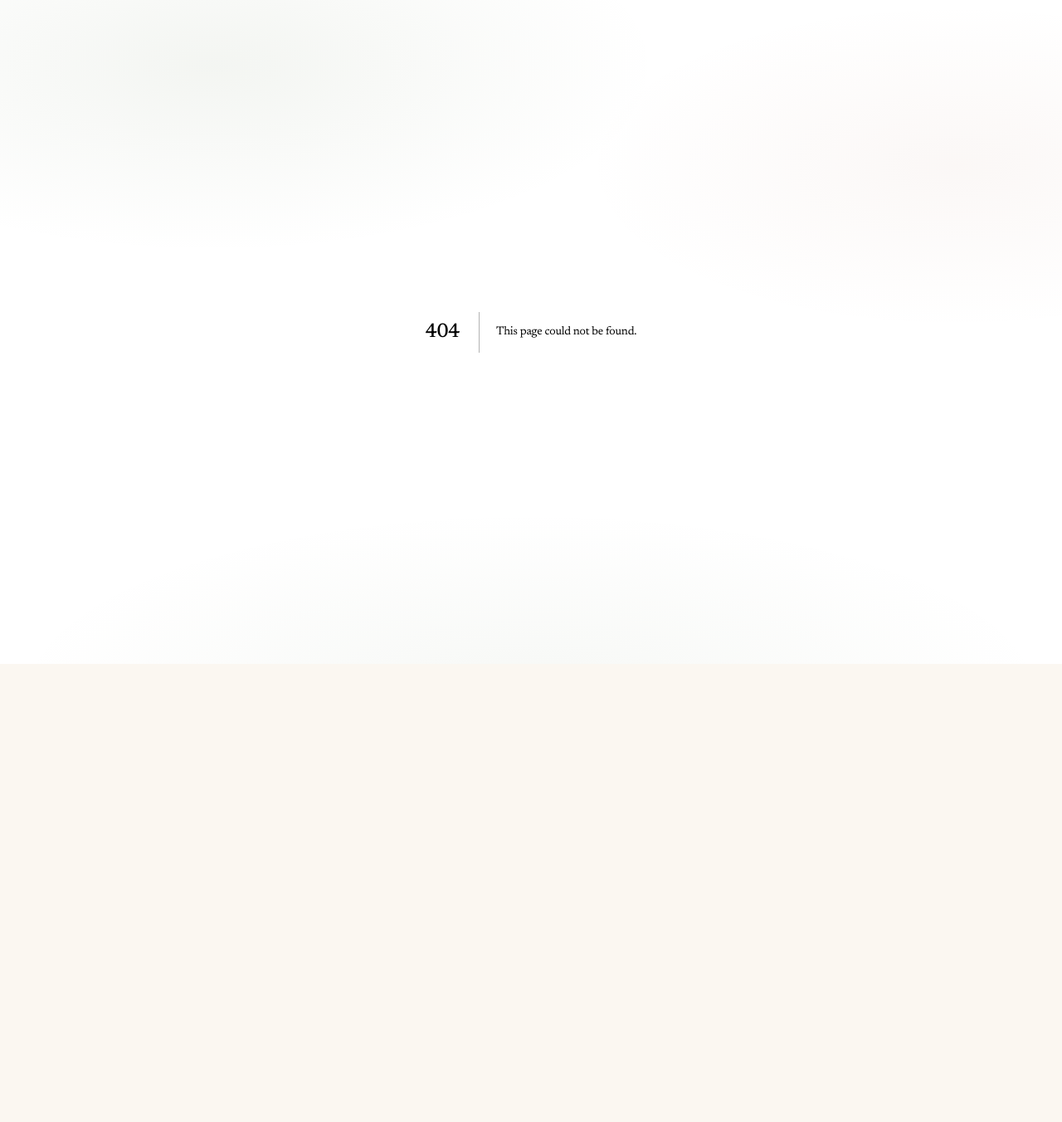
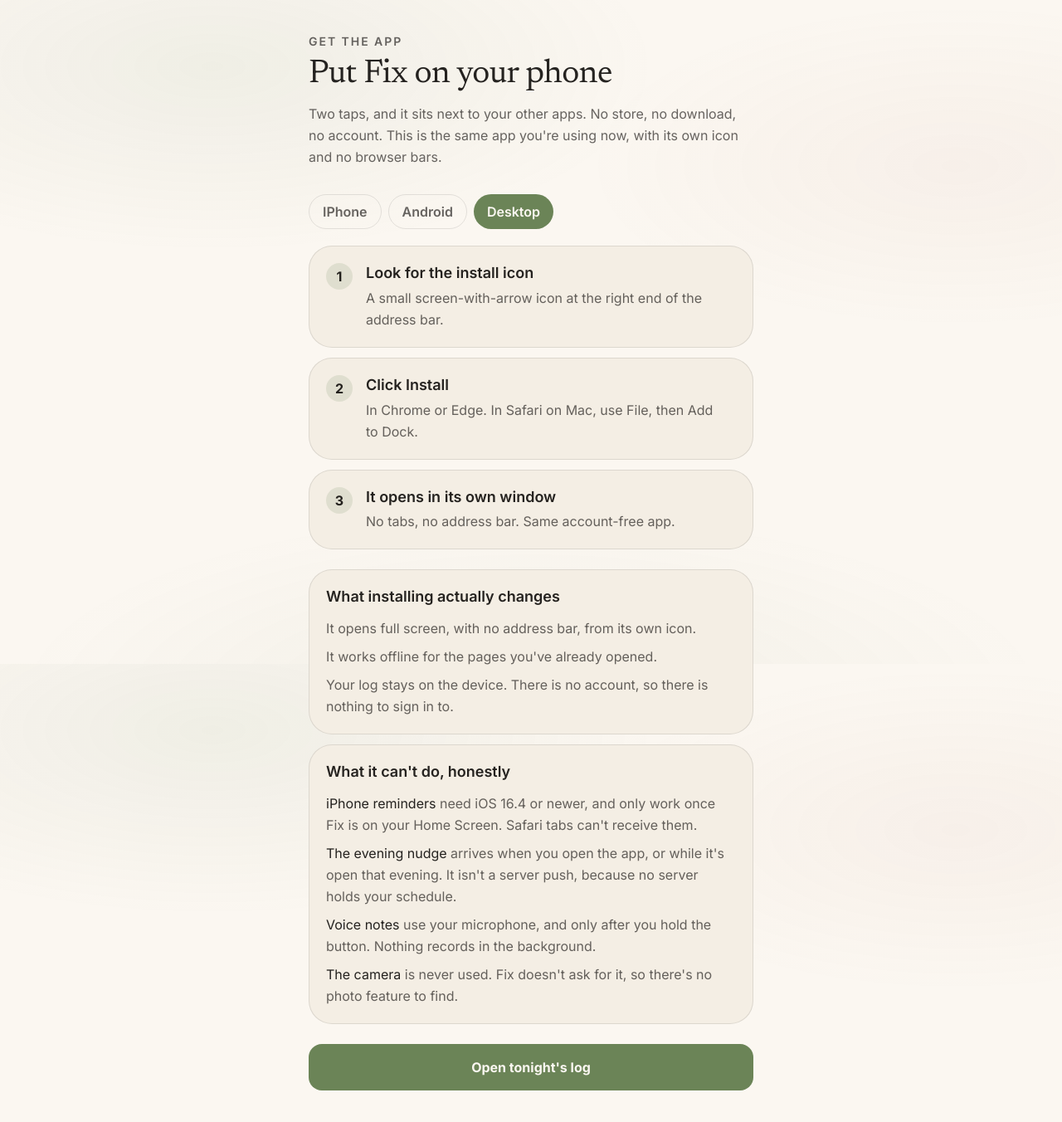
Before and after one commit to chimpunk-ai/freezefix, a Next.js app: page /install in a window 1280 px wide. Before the commit this address had no page. Shown: the whole page at 83% size. Before the commit the page ends 800 px from the top, so only its background shows below. Built offline with nearby package versions, Linux system fonts and the light colour scheme.

Commit message:
AppJet agent update (2 files)
- pwa: install guide with per-platform steps and honest capability limits
- pwa: add /install route

```diff
--- /dev/null
+++ b/app/install/page.tsx
@@ -0,0 +1,33 @@
+import type { Metadata } from "next";
+import InstallGuide from "@/components/InstallGuide";
+
+export const metadata: Metadata = {
+  title: "Install Fix on your phone",
+  description:
+    "Add Fix to your Home Screen on iPhone or Android. Opens full screen from its own icon, works offline, no app store and no account.",
+  alternates: { canonical: "/install" },
+  openGraph: {
+    title: "Install Fix on your phone",
+    description: "Home Screen on iPhone, Install app on Android. No store, no account.",
+    url: "/install",
+  },
+};
+
+export default function Page() {
+  return (
+    <main className="mx-auto max-w-xl px-5 py-10">
+      <p className="text-sm font-semibold uppercase tracking-[0.14em] text-ink-soft">Get the app</p>
+      <h1 className="mt-2 font-display text-[2.5rem] leading-[1.1] text-ink">
+        Put Fix on your phone
+      </h1>
+      <p className="mt-3 text-base leading-relaxed text-ink-soft">
+        Two taps, and it sits next to your other apps. No store, no download, no account. This is
+        the same app you&apos;re using now, with its own icon and no browser bars.
+      </p>
+
+      <div className="mt-8">
+        <InstallGuide />
+      </div>
+    </main>
+  );
+}
--- /dev/null
+++ b/components/InstallGuide.tsx
@@ -0,0 +1,120 @@
+"use client";
+
+import { useEffect, useState } from "react";
+
+// The install instructions, split by platform because the gestures are
+// genuinely different and a single "add to home screen" paragraph helps nobody.
+//
+// Defaults to the platform the visitor is actually on, so most people never
+// have to choose. The other tab stays visible for anyone installing for someone
+// else, or reading this on a laptop before picking up their phone.
+
+type Platform = "iphone" | "android" | "desktop";
+
+const STEPS: Record<Platform, { title: string; body: string }[]> = {
+  iphone: [
+    { title: "Open this page in Safari", body: "Chrome and Firefox on iPhone can't add to the Home Screen. Safari can." },
+    { title: "Tap the Share button", body: "The square with the arrow pointing up, in the bar at the bottom." },
+    { title: "Scroll down, tap Add to Home Screen", body: "You may need to scroll past the first row of actions." },
+    { title: "Tap Add", body: "Fix appears on your Home Screen and opens full screen, with no browser bars." },
+  ],
+  android: [
+    { title: "Open this page in Chrome", body: "Samsung Internet works too. The steps are the same." },
+    { title: "Tap the three dots", body: "Top right corner of the browser." },
+    { title: "Tap Install app", body: "On some phones it says Add to Home screen. Either one works." },
+    { title: "Confirm", body: "Fix appears in your app drawer and on your Home Screen like any other app." },
+  ],
+  desktop: [
+    { title: "Look for the install icon", body: "A small screen-with-arrow icon at the right end of the address bar." },
+    { title: "Click Install", body: "In Chrome or Edge. In Safari on Mac, use File, then Add to Dock." },
+    { title: "It opens in its own window", body: "No tabs, no address bar. Same account-free app." },
+  ],
+};
+
+export default function InstallGuide() {
+  const [platform, setPlatform] = useState<Platform>("android");
+
+  useEffect(() => {
+    const ua = window.navigator.userAgent;
+    if (/iphone|ipad|ipod/i.test(ua)) setPlatform("iphone");
+    else if (/android/i.test(ua)) setPlatform("android");
+    else setPlatform("desktop");
+  }, []);
+
+  const steps = STEPS[platform];
+
+  return (
+    <div>
+      <div className="flex gap-2" role="tablist" aria-label="Choose your phone">
+        {(["iphone", "android", "desktop"] as Platform[]).map((p) => (
+          <button
+            key={p}
+            role="tab"
+            aria-selected={platform === p}
+            onClick={() => setPlatform(p)}
+            className={`rounded-full px-4 py-2 text-base font-semibold capitalize transition-colors ${
+              platform === p
+                ? "bg-accent text-accent-ink"
+                : "border border-line text-ink-soft hover:text-ink"
+            }`}
+          >
+            {p === "iphone" ? "iPhone" : p === "android" ? "Android" : "Desktop"}
+          </button>
+        ))}
+      </div>
+
+      <ol className="mt-5 space-y-3">
+        {steps.map((step, i) => (
+          <li key={step.title} className="flex gap-4 rounded-[1.75rem] border border-line bg-card p-5">
+            <span className="flex h-8 w-8 shrink-0 items-center justify-center rounded-full bg-accent/15 text-base font-bold text-ink">
+              {i + 1}
+            </span>
+            <div>
+              <p className="text-lg font-semibold leading-snug text-ink">{step.title}</p>
+              <p className="mt-1 text-base leading-relaxed text-ink-soft">{step.body}</p>
+            </div>
+          </li>
+        ))}
+      </ol>
+
+      <div className="mt-6 rounded-[1.75rem] border border-line bg-card p-5">
+        <p className="text-lg font-semibold leading-snug text-ink">What installing actually changes</p>
+        <ul className="mt-3 space-y-2 text-base leading-relaxed text-ink-soft">
+          <li>It opens full screen, with no address bar, from its own icon.</li>
+          <li>It works offline for the pages you&apos;ve already opened.</li>
+          <li>Your log stays on the device. There is no account, so there is nothing to sign in to.</li>
+        </ul>
+      </div>
+
+      <div className="mt-3 rounded-[1.75rem] border border-line bg-card p-5">
+        <p className="text-lg font-semibold leading-snug text-ink">What it can&apos;t do, honestly</p>
+        <ul className="mt-3 space-y-2 text-base leading-relaxed text-ink-soft">
+          <li>
+            <span className="text-ink">iPhone reminders</span> need iOS 16.4 or newer, and only work
+            once Fix is on your Home Screen. Safari tabs can&apos;t receive them.
+          </li>
+          <li>
+            <span className="text-ink">The evening nudge</span> arrives when you open the app, or
+            while it&apos;s open that evening. It isn&apos;t a server push, because no server holds
+            your schedule.
+          </li>
+          <li>
+            <span className="text-ink">Voice notes</span> use your microphone, and only after you
+            hold the button. Nothing records in the background.
+          </li>
+          <li>
+            <span className="text-ink">The camera</span> is never used. Fix doesn&apos;t ask for it,
+            so there&apos;s no photo feature to find.
+          </li>
+        </ul>
+      </div>
+
+      <a
+        href="/app"
+        className="mt-6 block rounded-2xl bg-accent px-5 py-4 text-center text-base font-bold text-accent-ink"
+      >
+        Open tonight&apos;s log
+      </a>
+    </div>
+  );
+}
```
